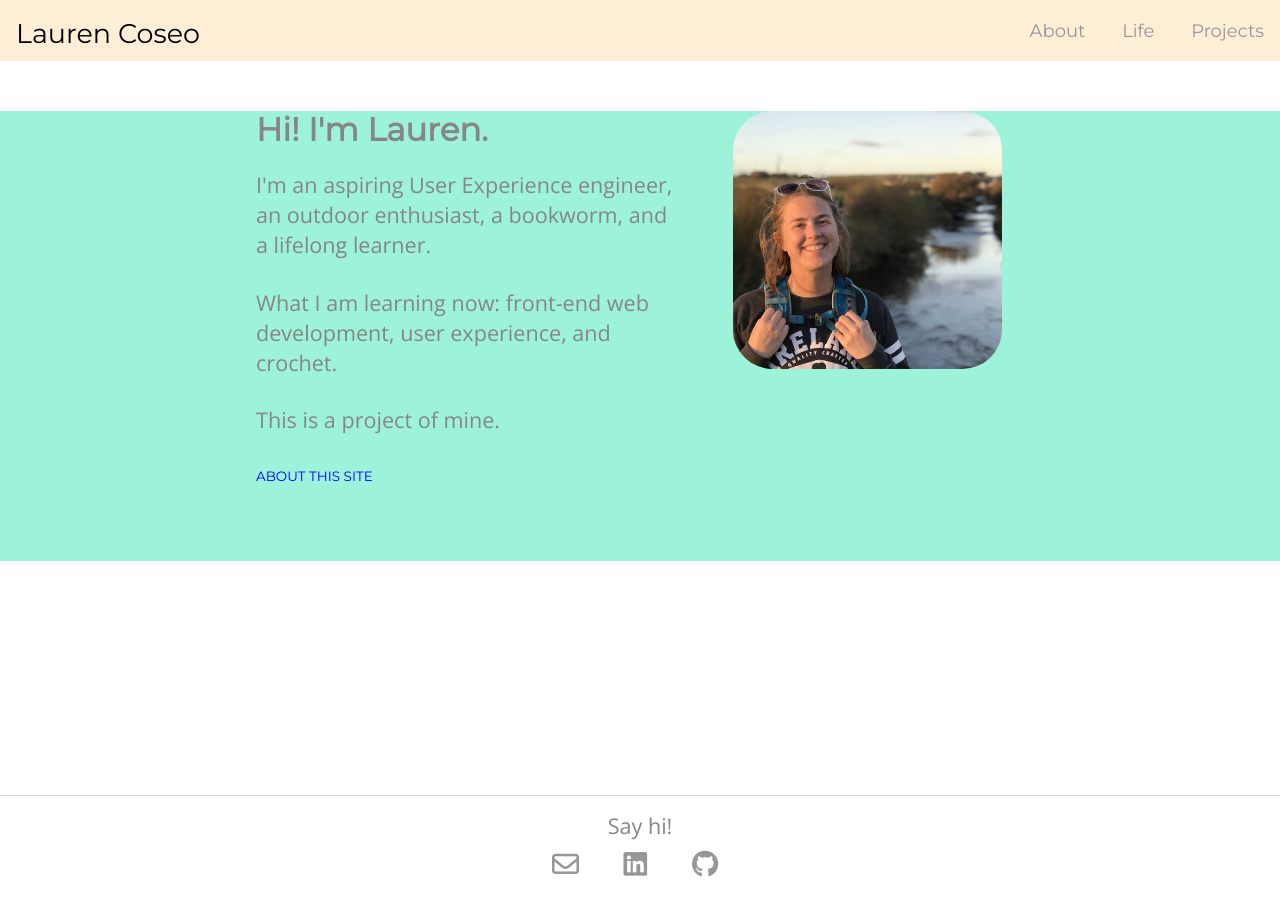
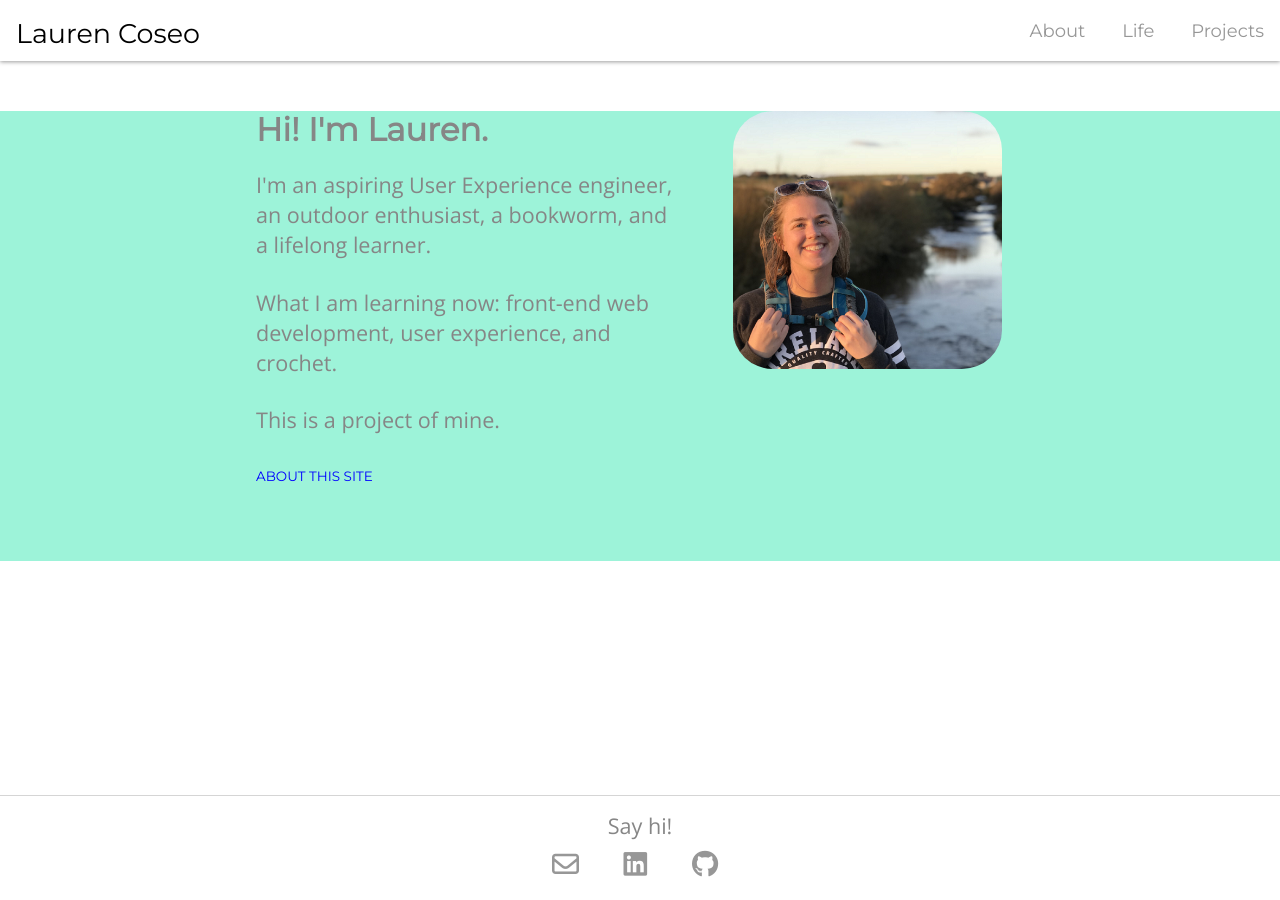
Before and after one commit to laurencoseo/laurencoseo.github.io, a Jekyll site: the page built from index.html, in a window 1280 px wide. Built offline with Jekyll 4.4.1, drawn with Linux system fonts in a browser that asks for light colours; nearby versions of some CDN libraries.

Commit message:
Update header

```diff
--- a/css/main.css
+++ b/css/main.css
@@ -19,13 +19,15 @@ body {
 
 /* Header and Nav Bar */
 .header {
-    background: #FFEED6;
+    background: white;
+    box-shadow: 0px 1px 4px rgb(156, 156, 156);
+    width: 100%;
+    height: 61px;
+    min-width: 265px;
+
     /* position: fixed;
     top: 0;
     z-index: 10; */
-    width: 100%;
-    height: 61px;
-    min-width: 265px;
 }
 
 .topnav {
```
